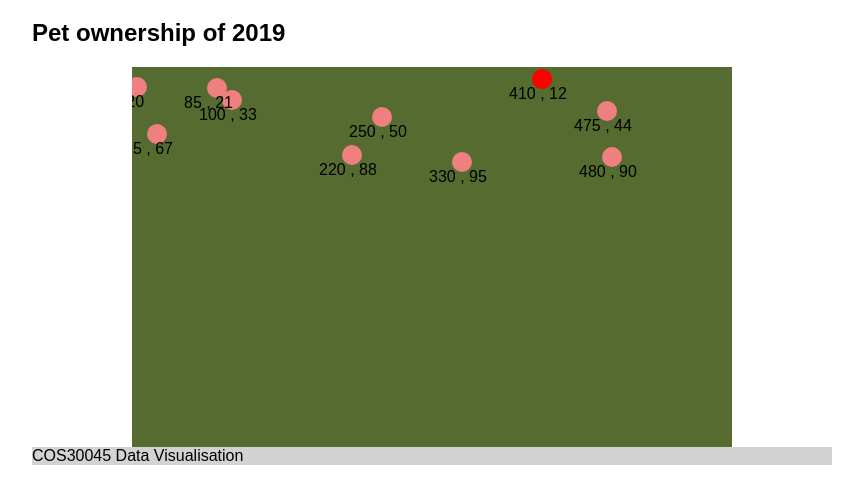
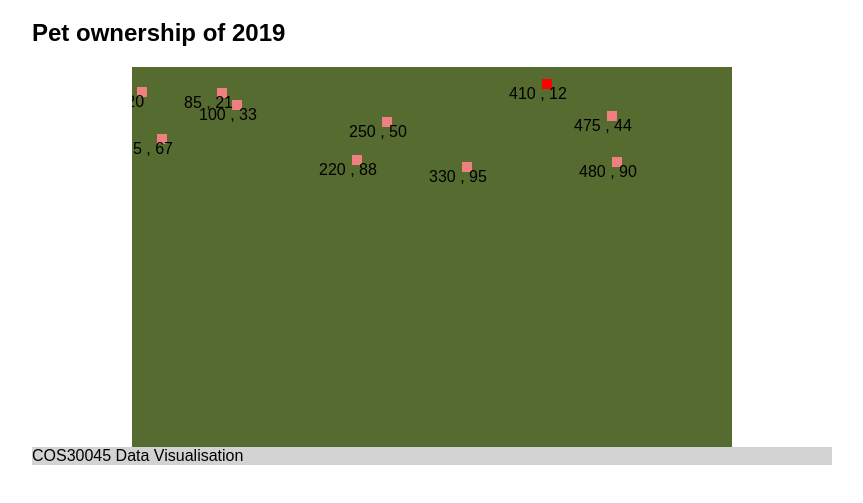
Before and after one commit to nguyengiabinh/SWIN-COS30045-DATA-VISUALIZATION, a plain HTML site: page Lab2/2.3/2.3.html in a window 1280 px wide. Shown: the part 61-564 px from the top of the page, without its empty margins (208-1071 px from the left). Drawn offline with nearby package versions, Linux system fonts and the light colour scheme.

Commit message:
some changes

```diff
--- a/Lab2/2.3/2.3.html
+++ b/Lab2/2.3/2.3.html
@@ -19,6 +19,62 @@
 	<h2>Pet ownership of 2019</h2>
 
     <script>
+        // var w = 600;
+        // var h = 380;
+        // var padding = 10;
+
+        // var dataset = [
+        //                 [5, 20],
+        //                 [480, 90],
+        //                 [250, 50],
+        //                 [100, 33],
+        //                 [330, 95],
+        //                 [410, 12],
+        //                 [475, 44],
+        //                 [25, 67],
+        //                 [85, 21],
+        //                 [220, 88]
+        //               ];
+
+        // var svg = d3.select("body")
+        //             .append("svg")
+        //             .attr("width", w)
+        //             .attr("height", h)
+        //             .attr("class", "img");
+
+        // svg.selectAll("circle")
+        //    .data(dataset)
+        //    .enter()
+        //    .append("circle")
+        //    .attr("cx", function(d, i) {
+        //     return d[0];
+        //    })
+        //    .attr("cy", function(d) {
+        //     return d[1];
+        //    })
+        //    .attr("r", 10)
+        //    .style("fill", function(d) {
+        //     if (d[0] == 410) {
+        //         return "red";
+
+        //     } else {
+        //         return "LightCoral";
+        //     }
+        //    });
+        // svg.selectAll("text")
+        //    .data(dataset)
+        //    .enter()
+        //    .append("text")
+        //    .attr("x", function(d) {
+        //     return d[0] - 33;
+        //    })
+        //    .attr("y", function(d) {
+        //     return d[1] + 20;
+        //    })
+        //    .text(function(d) {
+        //     return d[0] + " , " + d[1];
+        //    })
+
 var w = 600;
 var h = 380;
 var padding = 10;
@@ -42,25 +98,26 @@
            .attr("height", h)
            .attr("class", "img");
 
-        svg.selectAll("circle")
+svg.selectAll("rect")
   .data(dataset)
   .enter()
-           .append("circle")
-           .attr("cx", function(d, i) {
+  .append("rect")
+  .attr("x", function(d, i) {
       return d[0];
   })
-           .attr("cy", function(d) {
+  .attr("y", function(d) {
       return d[1];
   })
-           .attr("r", 10)
+  .attr("width", 10)
+  .attr("height", 10)
   .style("fill", function(d) {
       if (d[0] == 410) {
           return "red";
-
       } else {
           return "LightCoral";
       }
   });
+
 svg.selectAll("text")
   .data(dataset)
   .enter()
```
Lines whose indentation alone changed are shown as unchanged.
